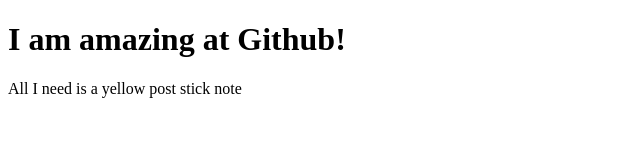
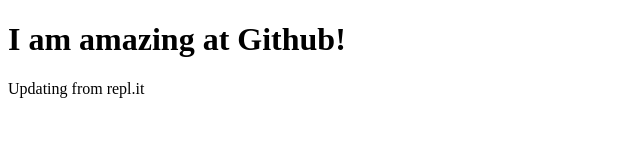
Before and after one commit to katkoler/katkoler.github.io, a plain HTML site: page index.html in a window 1280 px wide. Shown: the whole page, without its empty margins (0-640 px from the left). Drawn offline with Linux system fonts and the light colour scheme.

Commit message:
say hi from repl.it

```diff
--- a/index.html
+++ b/index.html
@@ -2,6 +2,6 @@
 <html>
 <body>
 <h1>I am amazing at Github!</h1>
-<p>All I need is a yellow post stick note</p>
+<p>Updating from repl.it</p>
 </body>
 </html>
```
Also changed, not shown: 3 other files.
